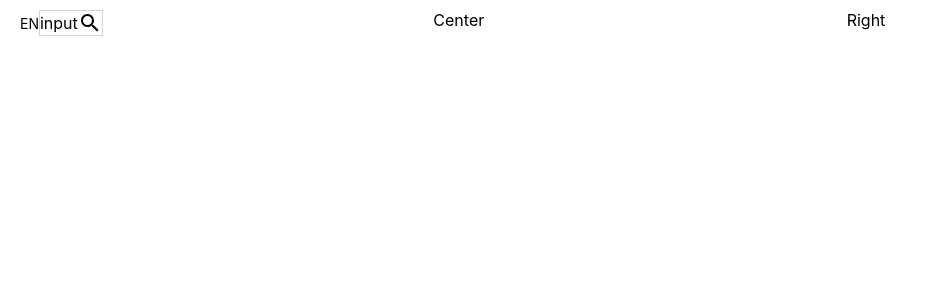
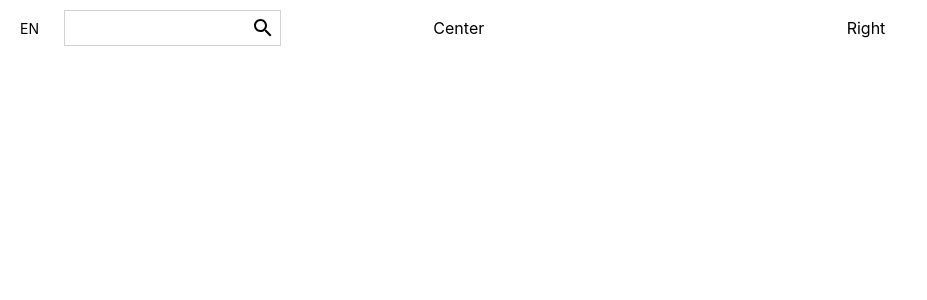
Before and after one commit to tg1489/e-commerce-shopping, a React (Create React App) app: page / in a window 1280 px wide. Shown: the top 300 px of the page, without its empty margins (0-927 px from the left). Built offline with nearby package versions, Linux system fonts and the light colour scheme.

Commit message:
Added input component

```diff
--- a/src/components/Navbar.jsx
+++ b/src/components/Navbar.jsx
@@ -11,6 +11,7 @@ const Container = styled.div`
 const Wrapper = styled.div`
   padding: 10px 20px;
   display: flex;
+  align-items: center;
   justify-content: space-between;
 `;
 
@@ -26,9 +27,15 @@ const Language = styled.span`
 `;
 
 const SearchContainer = styled.div`
-  border: 1px solid lightgray;
+  border: 0.5px solid lightgray;
   display: flex;
   align-items: center;
+  margin-left: 25px;
+  padding: 5px;
+`;
+
+const Input = styled.input`
+  border: none;
 `;
 
 const Center = styled.div`
@@ -46,7 +53,7 @@ export default function Navbar() {
           <Left>
             <Language>EN</Language>
             <SearchContainer>
-              input
+              <Input />
               <Search />
             </SearchContainer>
           </Left>
```
